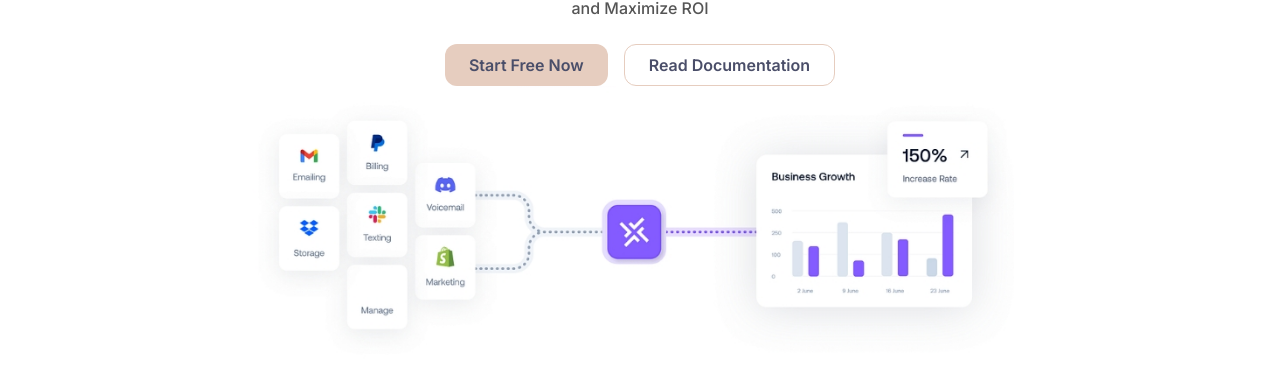
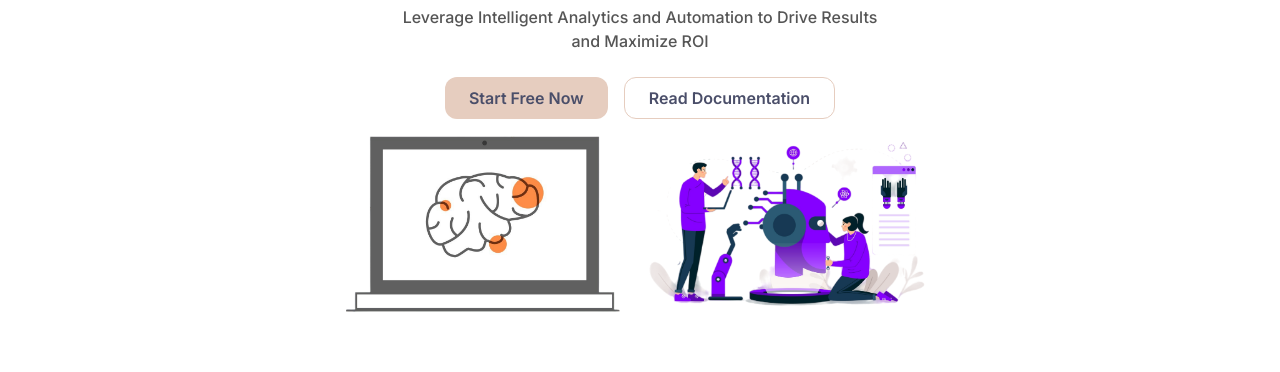
Before and after one commit to EpicNesh26/ProfitWave, a website built with Vite: page index.html in a window 1280 px wide. Shown: the part 278-650 px from the top of the page. Built offline with nearby package versions, Linux system fonts and the light colour scheme.

Commit message:
Modified FrontEnd

```diff
--- a/index.html
+++ b/index.html
@@ -58,8 +58,9 @@
                     Read Documentation
                 </button>
             </div>
-            <div class="image">
-                <img src="Images/Screenshot_11-8-2024_20252_dribbble.com.jpeg" alt="">
+            <div class="image flex">
+                <img class="h-52" src="Images/flat-artificial-intelligence-background.png" alt="">
+                <img class="h-52" src="Images/template-artificial-intelligence-landing-page.png" alt="">
             </div>
         </div>
 
```
Also changed, not shown: Images/Screenshot_11-8-2024_20252_dribbble.com.jpeg (deleted), Images/flat-artificial-intelligence-background.png (added), Images/gradient-homepage-illustration.png (added), Images/template-artificial-intelligence-landing-page.png (added).
